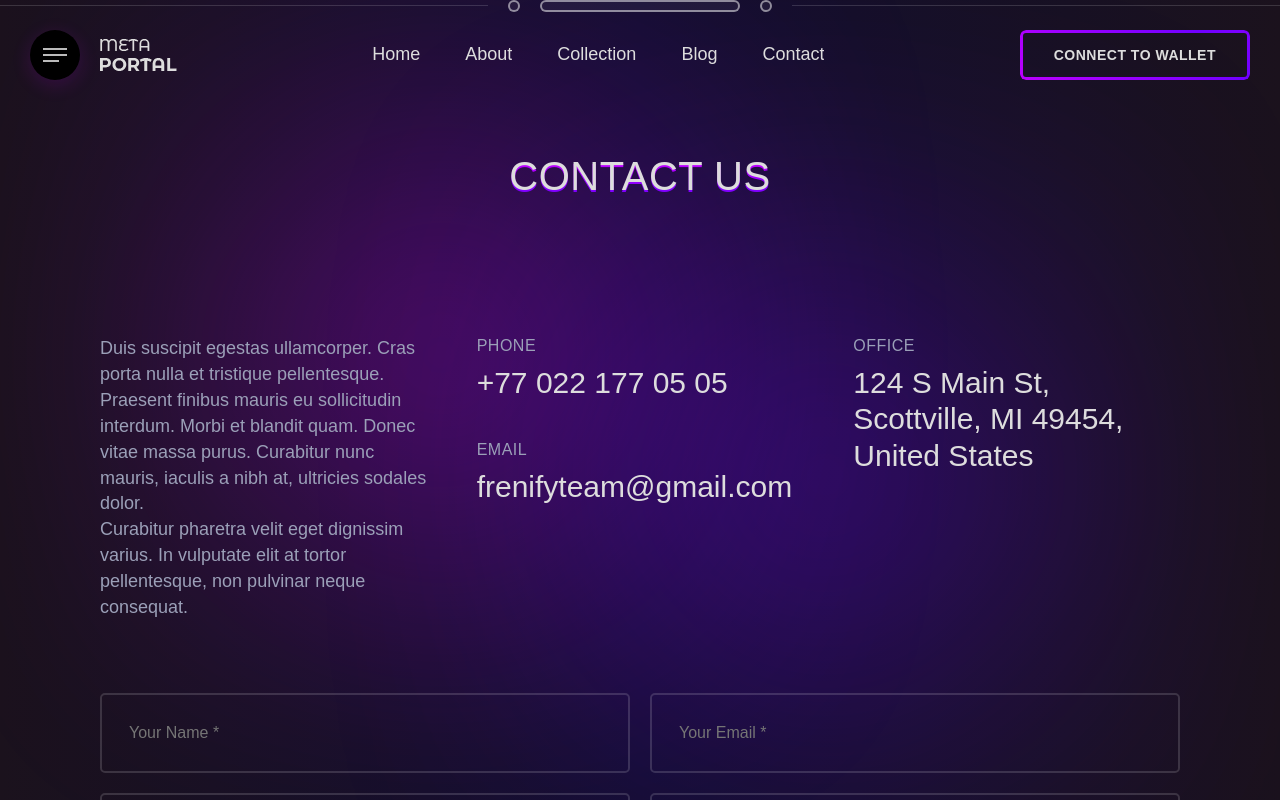
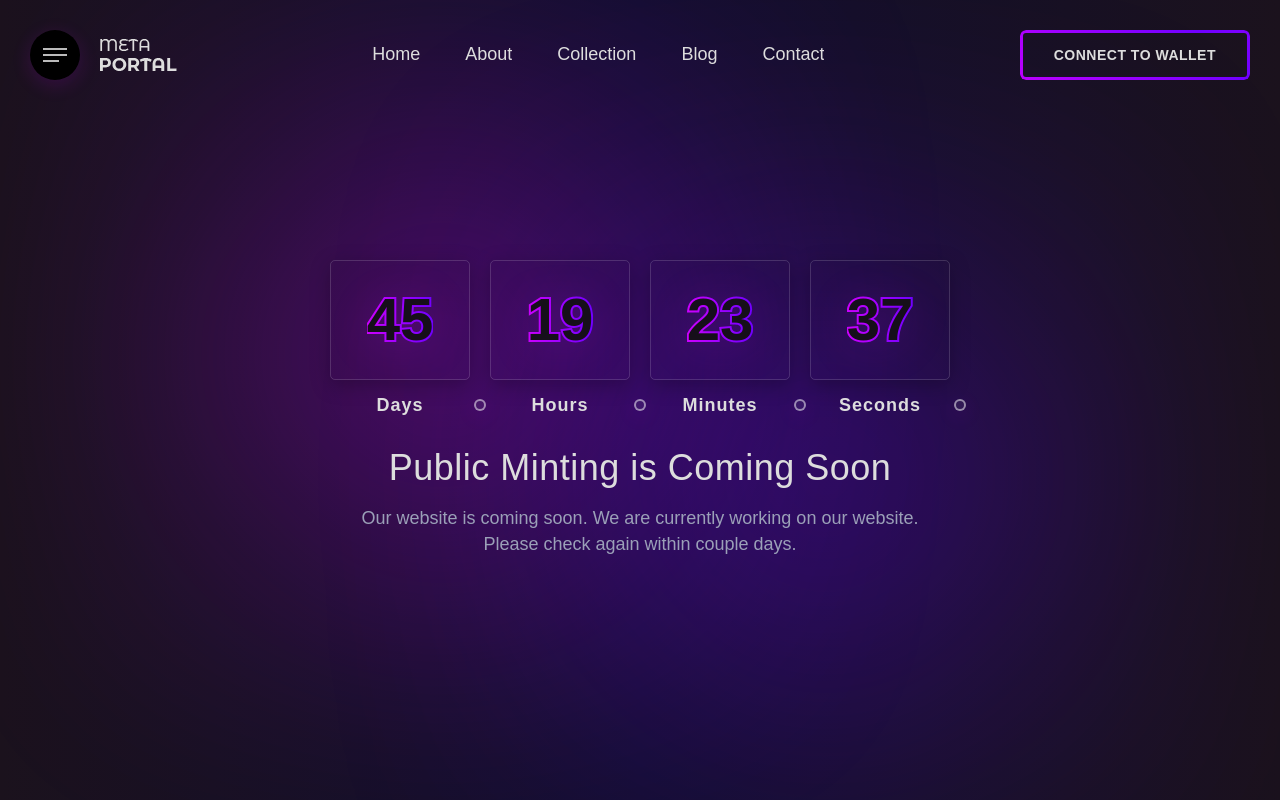
Before and after one commit to Codevixens-Band-3-General-Project/Meta-Portal-Website-Team-14, a React (Create React App) app: page /comingSoon in a window 1280 px wide. Shown: the top 800 px of the page. Built offline with nearby package versions, Linux system fonts and the light colour scheme.

Commit message:
Coming Soon

```diff
--- a/src/App.js
+++ b/src/App.js
@@ -5,14 +5,19 @@ import Context from "./component/context/Context";
 import { useState } from "react";
 import Footer from "./component/Footer/Footer";
 import LeftSidebar from "./component/Left_sidebar/LeftSidebar";
-import Contact from "./component/ContactSection/Contact";
-import SectionDivider from "./component/SectionDivider/SectionDivider";
+
+import { BrowserRouter, Routes, Route } from "react-router-dom";
+import Main from "./Main";
+import ComingSoon from "./component/ComingSoon/ComingSoon";
 
 function App() {
   const [walletConnected, IsConnected] = useState(false);
   const [leftSidebar, IsOpen] = useState(false);
+  const currentDate = new Date();
+  const year = currentDate.getFullYear();
 
   return (
+    <BrowserRouter>
       <Context.Provider
         value={{ walletConnected, IsConnected, leftSidebar, IsOpen }}
       >
@@ -20,11 +25,17 @@ function App() {
           <WalletSidebar />
           <LeftSidebar />
           <Navbar />
-        <SectionDivider />
-        <Contact />
+          <Routes>
+            <Route path="/" element={<Main />} />
+            <Route
+              path="/comingSoon"
+              element={<ComingSoon date={`${year}-08-21T12:00:00`} />}
+            />
+          </Routes>
           <Footer />
         </div>
       </Context.Provider>
+    </BrowserRouter>
   );
 }
 
--- /dev/null
+++ b/src/Main.js
@@ -0,0 +1,11 @@
+import Contact from "./component/ContactSection/Contact";
+import SectionDivider from "./component/SectionDivider/SectionDivider";
+
+export default function Main() {
+  return (
+    <>
+      <SectionDivider />
+      <Contact />
+    </>
+  );
+}
--- a/src/component/Button/Button.js
+++ b/src/component/Button/Button.js
@@ -1,4 +1,3 @@
-import { Link } from "react-router-dom";
 import "./Button.css";
 
 export default function Button({ text, handleBtnClick, full }) {
--- /dev/null
+++ b/src/component/ComingSoon/ComingSoon.css
@@ -0,0 +1,44 @@
+.metaportal_fn_coming_soon .soon_title p {
+    margin: 0
+}
+
+.metaportal_fn_coming_soon {
+    padding: 260px 0
+}
+
+.metaportal_fn_coming_soon .soon_title {
+    max-width: 600px;
+    margin: 0 auto;
+    text-align: center
+}
+
+.metaportal_fn_coming_soon .soon_title h3 {
+    margin: 0 0 20px
+}
+
+@media(max-width: 1040px) {
+    .fn__gradient_title{
+        font-size: 40px
+    }
+    .metaportal_fn_coming_soon {
+        padding: 130px 0
+    }
+}
+
+.fn__gradient_title {
+    width: fit-content;
+    max-width: 100%;
+    margin: 0;
+    padding: 0;
+    font-size: 60px;
+    font-weight: 600;
+    letter-spacing: 0;
+    line-height: 1;
+    background: -moz-linear-gradient(90deg, var(--mc1), var(--mc2));
+    background: -webkit-linear-gradient(90deg, var(--mc1), var(--mc2));
+    background: linear-gradient(to right, var(--mc1), var(--mc2));
+    -webkit-background-clip: text;
+    -webkit-text-stroke: 4px transparent;
+    color: #160f1a;
+    filter: drop-shadow(0 5px 20px rgba(204, 0, 255, .15))
+}
--- /dev/null
+++ b/src/component/ComingSoon/ComingSoon.js
@@ -0,0 +1,134 @@
+import "./ComingSoon.css";
+import React, { Component } from "react";
+import CountdownCards from "../CountdownCards/CountdownCards";
+
+class ComingSoon extends Component {
+  constructor(props) {
+    super(props);
+
+    this.state = {
+      days: 0,
+      hours: 0,
+      min: 0,
+      sec: 0,
+    };
+  }
+
+  componentDidMount() {
+    // update every second
+    this.interval = setInterval(() => {
+      const date = this.calculateCountdown(this.props.date);
+      if (date) {
+        this.setState(date);
+      } else {
+        this.setState({ finished: true });
+        this.stop();
+      }
+    }, 1000);
+  }
+
+  componentWillUnmount() {
+    this.stop();
+  }
+
+  calculateCountdown(endDate) {
+    let diff = (Date.parse(new Date(endDate)) - Date.parse(new Date())) / 1000;
+
+    // clear countdown when date is reached
+    if (diff <= 0) return false;
+
+    const timeLeft = {
+      years: 0,
+      days: 0,
+      hours: 0,
+      min: 0,
+      sec: 0,
+    };
+
+    // calculate time difference between now and expected date
+    if (diff >= 365.25 * 86400) {
+      // 365.25 * 24 * 60 * 60
+      timeLeft.years = Math.floor(diff / (365.25 * 86400));
+      diff -= timeLeft.years * 365.25 * 86400;
+    }
+    if (diff >= 86400) {
+      // 24 * 60 * 60
+      timeLeft.days = Math.floor(diff / 86400);
+      diff -= timeLeft.days * 86400;
+    }
+    if (diff >= 3600) {
+      // 60 * 60
+      timeLeft.hours = Math.floor(diff / 3600);
+      diff -= timeLeft.hours * 3600;
+    }
+    if (diff >= 60) {
+      timeLeft.min = Math.floor(diff / 60);
+      diff -= timeLeft.min * 60;
+    }
+    timeLeft.sec = diff;
+
+    return timeLeft;
+  }
+
+  stop() {
+    clearInterval(this.interval);
+  }
+
+  addLeadingZeros(value) {
+    value = String(value);
+    while (value.length < 2) {
+      value = "0" + value;
+    }
+    return value;
+  }
+
+  render() {
+    const countDown = this.state;
+
+    return (
+      <div className="metaportal_fn_coming_soon">
+        <div className="container">
+          <div className="soon_countdown">
+            <div className="metaportal_fn_boxed_countdown">
+              <ul>
+                <li className="days">
+                  <CountdownCards
+                    number={this.addLeadingZeros(countDown.days)}
+                    duration={countDown.days === 1 ? "Day" : "Days"}
+                  />
+                </li>
+                <li className="hours">
+                  <CountdownCards
+                    number={this.addLeadingZeros(countDown.hours)}
+                    duration={"Hours"}
+                  />
+                </li>
+                <li className="minutes">
+                  <CountdownCards
+                    number={this.addLeadingZeros(countDown.min)}
+                    duration={"Minutes"}
+                  />
+                </li>
+                <li className="seconds">
+                  <CountdownCards
+                    number={this.addLeadingZeros(countDown.sec)}
+                    duration={"Seconds"}
+                  />
+                </li>
+              </ul>
+            </div>
+          </div>
+          <div className="soon_title">
+            <h3 className="fn__maintitle">Public Minting is Coming Soon</h3>
+            <p>
+              Our website is coming soon. We are currently working on our
+              website. Please check again within couple days.
+            </p>
+          </div>
+        </div>
+      </div>
+    );
+  }
+}
+
+export default ComingSoon;
--- a/src/component/ContactSection/Contact.js
+++ b/src/component/ContactSection/Contact.js
@@ -163,7 +163,7 @@ export default function Contact() {
             >
               <span>
                 {(() => {
-                  if (errors.email && errors.email.type == "pattern") {
+                  if (errors.email && errors.email.type === "pattern") {
                     return "* Invalid Email *";
                   } else if (errors.email || errors.name || errors.message) {
                     return "! Please Fill Required Fields !";
--- /dev/null
+++ b/src/component/CountdownCards/CountdownCards.css
@@ -0,0 +1,73 @@
+.metaportal_fn_boxed_countdown .item {
+    width: 140px
+}
+
+.metaportal_fn_boxed_countdown span:after,
+.metaportal_fn_boxed_countdown span:before {
+    content: '';
+    left: 100%;
+    margin-top: -6px;
+    margin-left: 4px;
+    position: absolute;
+    top: 50%;
+    width: 12px;
+    height: 12px
+}
+
+.metaportal_fn_boxed_countdown ul {
+    margin: 0 0 0 -20px;
+    list-style-type: none;
+    display: flex;
+    flex-wrap: wrap;
+    -ms-align-items: center;
+    align-items: center;
+    justify-content: center
+}
+
+.metaportal_fn_boxed_countdown li {
+    margin: 0 0 20px;
+    padding-left: 20px
+}
+
+.metaportal_fn_boxed_countdown .count {
+    width: 100%;
+    height: 120px;
+    border: 1px solid rgba(255, 255, 255, .15);
+    box-shadow: 0 5px 20px rgba(0, 0, 0, .25);
+    border-radius: 5px;
+    display: flex;
+    -ms-align-items: center;
+    align-items: center;
+    justify-content: center
+}
+
+.metaportal_fn_boxed_countdown .count h3 {
+    font-size: 60px
+}
+
+.metaportal_fn_boxed_countdown span {
+    display: block;
+    text-align: center;
+    line-height: 50px;
+    color: #ddd;
+    letter-spacing: 1px;
+    position: relative;
+    font-weight: 700
+}
+
+.metaportal_fn_boxed_countdown span:after {
+    display: block;
+    border: 2px solid rgba(255, 255, 255, .5);
+    background-color: rgba(255, 255, 255, .05);
+    border-radius: 100%
+}
+
+.metaportal_fn_boxed_countdown span:before {
+    display: block;
+    color: var(--mc1);
+    opacity: .15;
+    border-radius: 100%;
+    box-shadow: 0 5px 20px;
+    transition: .3s;
+    z-index: -1
+}
--- /dev/null
+++ b/src/component/CountdownCards/CountdownCards.js
@@ -0,0 +1,12 @@
+import "./CountdownCards.css";
+
+export default function CountdownCards({ number, duration }) {
+  return (
+    <div className="item">
+      <div className="count">
+        <h3 className="fn__gradient_title">{number}</h3>
+      </div>
+      <span>{duration}</span>
+    </div>
+  );
+}
--- a/src/component/Left_sidebar/LeftSidebar.js
+++ b/src/component/Left_sidebar/LeftSidebar.js
@@ -57,9 +57,6 @@ export default function LeftSidebar() {
     transformMore((more) => !more);
   };
 
-  const moreActive = (event) => {
-    transformMore(true);
-  };
   return (
     <Sidebar
       clickHandler={handleClick}
@@ -247,7 +244,7 @@ export default function LeftSidebar() {
                     </Link>
                   </li>
                   <li>
-                    <Link href="coming-soon.html">
+                    <Link to="/comingSoon">
                       <span className="creative_link">Coming Soon</span>
                     </Link>
                   </li>
--- a/src/index.js
+++ b/src/index.js
@@ -3,14 +3,11 @@ import ReactDOM from "react-dom/client";
 import "./index.css";
 import App from "./App";
 import reportWebVitals from "./reportWebVitals";
-import { BrowserRouter } from "react-router-dom";
 
 const root = ReactDOM.createRoot(document.getElementById("root"));
 root.render(
   <React.StrictMode>
-    <BrowserRouter>
-      <App />
-    </BrowserRouter>
+    <App />
   </React.StrictMode>
 );
 
```
Lines whose indentation alone changed are shown as unchanged.
